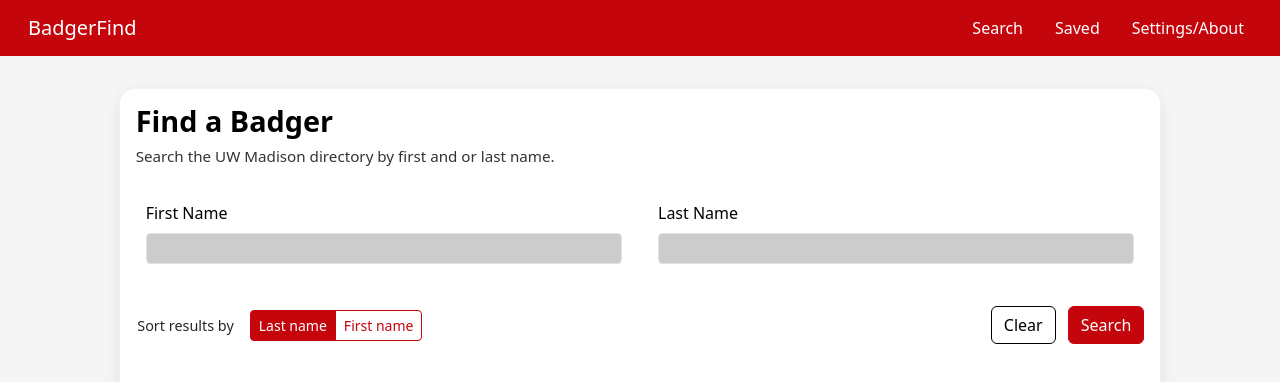
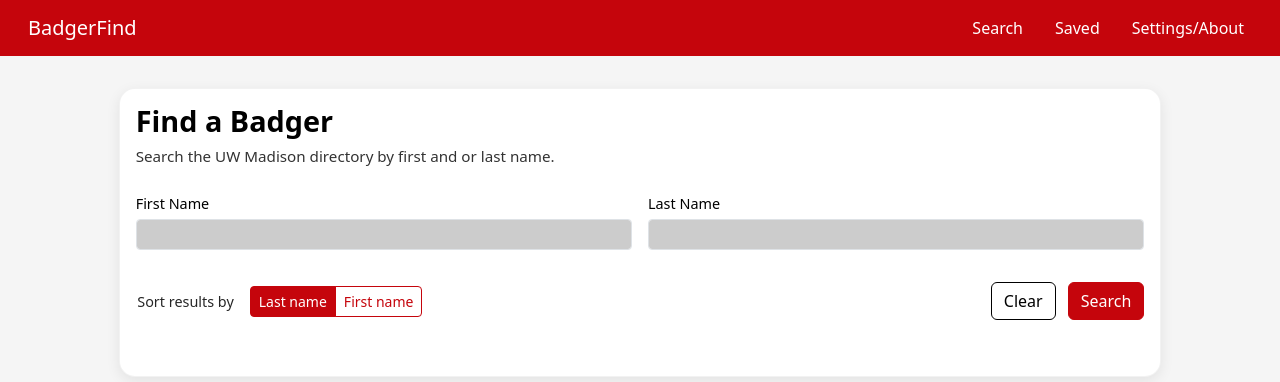
Before and after one commit to CS571-F25/p26, a React (Vite) app: page / in a window 1280 px wide. Shown: the top 382 px of the page. Built offline with nearby package versions, Linux system fonts and the light colour scheme.

Commit message:
accessibility fix

```diff
--- a/src/components/TextEntry.jsx
+++ b/src/components/TextEntry.jsx
@@ -1,18 +1,39 @@
-import { useState } from 'react';
 import Form from 'react-bootstrap/Form';
 
 function TextEntry(props) {
-    return <Form>
-        <Form.Group style={{ textAlign: "left", margin: 10 }}>
-            <Form.Label>{props.label}</Form.Label>
+
+    const inputId = `textentry-${props.label.replace(/\s+/g, '').toLowerCase()}`;
+
+    return (
+        <Form style={{ margin: 0, padding: 0 }}>
+            <Form.Group controlId={inputId} style={{ textAlign: "left", margin: 0 }}>
+
+                <Form.Label
+                    style={{
+                        fontSize: "0.9rem",
+                        fontWeight: 500,
+                        marginBottom: "0.25rem"
+                    }}
+                >
+                    {props.label}
+                </Form.Label>
+
                 <Form.Control
                     size="sm"
                     type="text"
+                    id={inputId}
                     value={props.value}
-            style={{backgroundColor:"#CCCCCC"}}
-            onChange={(e) => props.onChange(e.target.value)}/>
+                    aria-label={props.ariaLabel}
+                    style={{
+                        backgroundColor: "#CCCCCC",
+                        marginBottom: 0
+                    }}
+                    onChange={(e) => props.onChange(e.target.value)}
+                    onKeyDown={props.onKeyDown}
+                />
             </Form.Group>
         </Form>
+    );
 }
 
-export default TextEntry
+export default TextEntry;
--- a/src/pages/SearchPage.jsx
+++ b/src/pages/SearchPage.jsx
@@ -282,7 +282,7 @@
                       value={firstName}
                       onChange={setFirstName}
                       ariaLabel="First name to search"
-                        onKeyDown={(e) => {
+                      onKeyDown={e => {
                         if (e.key === "Enter") e.preventDefault();
                       }}
                     />
@@ -293,7 +293,7 @@
                       value={lastName}
                       onChange={setLastName}
                       ariaLabel="Last name to search"
-                        onKeyDown={(e) => {
+                      onKeyDown={e => {
                         if (e.key === "Enter") e.preventDefault();
                       }}
                     />
```
Lines whose indentation alone changed are shown as unchanged.
